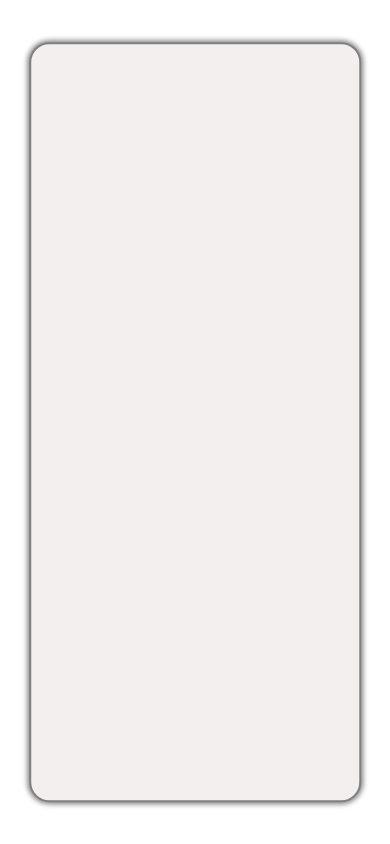
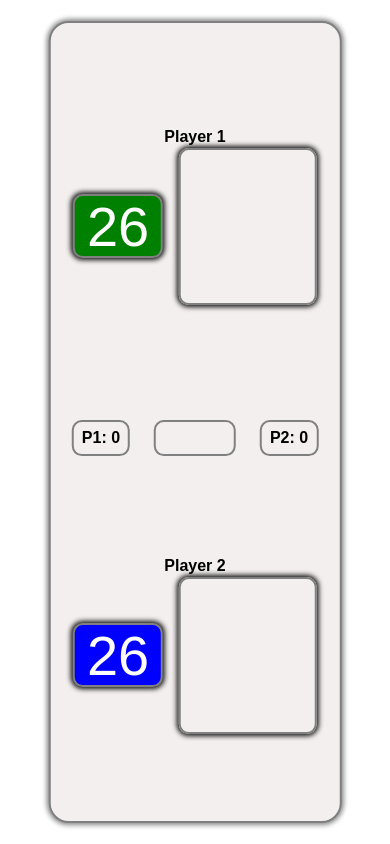
Before and after one commit to pantwisnr/Unit-Final-Project, a plain HTML site: page index.html in a window 390 px wide. Drawn offline with Linux system fonts and the light colour scheme.

Commit message:
Completed game  responsive layout

```diff
--- a/css/style.css
+++ b/css/style.css
@@ -19,12 +19,17 @@ body {
 
 /*  COMPONENTS */
 .container {
-    width: 85%;
+    width: 80%;
     height: 90vh;
     background: #f4efef;
     border: 2px solid var(--shadow);
     border-radius: 20px;
     margin-block: 0rem 1rem;
+
+    display: flex;
+    flex-direction: column;
+    justify-content: center;
+    align-items: center;
 
     position: absolute;
     top: 50%;
@@ -34,33 +39,160 @@ body {
     transition: width 0.2s linear;
 }
 
+.deck-container {
+    display: flex;
+    flex-direction: column;
+    justify-content: center;
+    align-items: center;
+    margin-block: 0.5rem ;
+}
+
+.deck-container:last-child {
+    margin-block: 0.5rem;
+}
+
+.deck-setup {
+    display: flex;
+}
+.deck-h3{
+    font-weight: bold;
+}
+
+.card{
+    width: 10rem;
+    height: 13rem;
+    border: 2px solid var(--shadow);
+    border-radius: 10px;
+    margin: 0.25rem 0.85rem;
+    box-shadow: 0px 0px 5px 2px #111;
+}
+.deckCount{
+    font-size: 3.5rem;
+    color: white;
+    display: flex;
+    justify-content: center;
+    align-items: center;
+}
+
+.player1 .deckCount {
+    background: green;
+}
+.player2 .deckCount {
+    background: blue;
+}
+
+.score-container {
+    display: flex;
+}
+
+.scoreDecider{
+    height: 3rem;
+    display: flex;
+    justify-content: space-between;
+}
+
+.scoreBoard,
+.playerScore{
+    font-weight: bold;
+    display: flex;
+    justify-content: center;
+    align-items: center;
+}
+
+.scoreBoard {
+    width: 7rem;
+    border: 2px solid var(--shadow);
+    border-radius: 10px;
+    margin: 0 1.5rem;
+}
+
+.playerScore{
+    width: 5rem;
+    border: 2px solid var(--shadow);
+    border-radius: 10px;
+}
+
+
 /* Large screen design */
-@media screen and (min-width:1120px) {
+/* @media screen and (min-width:1120px) {
     .container {
-        width: 30rem;
+        width: 36rem;
         height: 34rem;
     }
-}
+    .deck-container {
+        width: 75%;
+        height: 90vh;
+    }
 
-/* Small screen design */
-@media screen and (min-width:1024px) {
+} */
+
+/* Desktop design */
+@media screen and (max-width:1024px) {
     .container {
-        width: 36rem;
-        height: 28rem;
+        width: 75%;
+        height: 95%;
     }
+    .deck-container {
+        width: 80%;
+        height: 90vh;
+        margin-block: 0.5rem ;
+    }
+    .deck-setup{
+        height: 12rem;
+    }
+    .card{
+        height: 95%;
+    }
+
 }
 
 /* Tablet design */
-@media screen and (min-width:768px) {
-    .container {
-        width: 80%;
-        height: 95%;
+@media screen and (max-width:768px) {
+    .deck-container {
+        margin-block: 1rem;
+    }
+    .deck-setup{
+        height: 10.5rem;
+    }
+    .card{
+        height: 100%;
+    }
+    .scoreDecider{
+        height: 2.25rem;
+    }
+
+}
+
+/* Mobile design */
+@media screen and (max-width:480px) {
+    .container{
+        height: 95vh;
+    }
+    .deck-container {
+        width: 90%;
+        margin-block: 1.75rem;
+    }
+    .deck-setup{
+        width: 100%;
+        height: 10rem;
+        display: flex;
+        align-items: center;
+    }
+    .card{
+        height: 98%;
+        margin: 0.5rem;
+    }
+    .deck-setup > *:first-child{
+        width: 40%;
+        height: 40%;
+     }
+     .score-container{
+        width: 90%;
+        margin-block: 0.5rem 1rem;
+    }
+    .scoreDecider{
+        width: 95%;
+        height: 2.25rem;
+        margin: 0 auto;
     }
 }
-/* Mobile design */
-/* @media screen and (min-width:480px) {
-    .container {
-        width: 85%;
-        height: 38rem;
-    }
-} */
--- a/index.html
+++ b/index.html
@@ -13,7 +13,45 @@
 <body>
 
     <!-- Home section start -->
-    <div class="container"></div>
+    <div class="container">
+        <!-- player 1 start -->
+        <div class="deck-container player1">
+            <div class="deck-h3">Player 1</div>
+           <div class="deck-setup">
+            <div class="card deckCount">
+                26
+            </div>
+            <div class="card cardFace"></div>
+           </div>
+        </div>
+        <!-- player 1 end -->
+
+        <!-- Score start -->
+        <div class="score-container">
+           <div class="scoreDecider">
+            <div id="p1-score" class="playerScore p1-score">
+                P1: 0
+            </div>
+            <div class="scoreBoard"></div>
+            <div id="p2-score" class="playerScore p2-score">
+                P2: 0
+            </div>
+           </div>
+        </div>
+        <!-- Score end -->
+
+        <!-- player 2 start -->
+        <div class="deck-container player2">
+            <div class="deck-h3">Player 2</div>
+            <div class="deck-setup">
+                <div class="card deckCount">
+                    26
+                </div>
+                <div class="card cardFace"></div>
+            </div>
+        </div>
+        <!-- player 2 end -->
+    </div>
     <!-- Home section end -->
 
 
```
